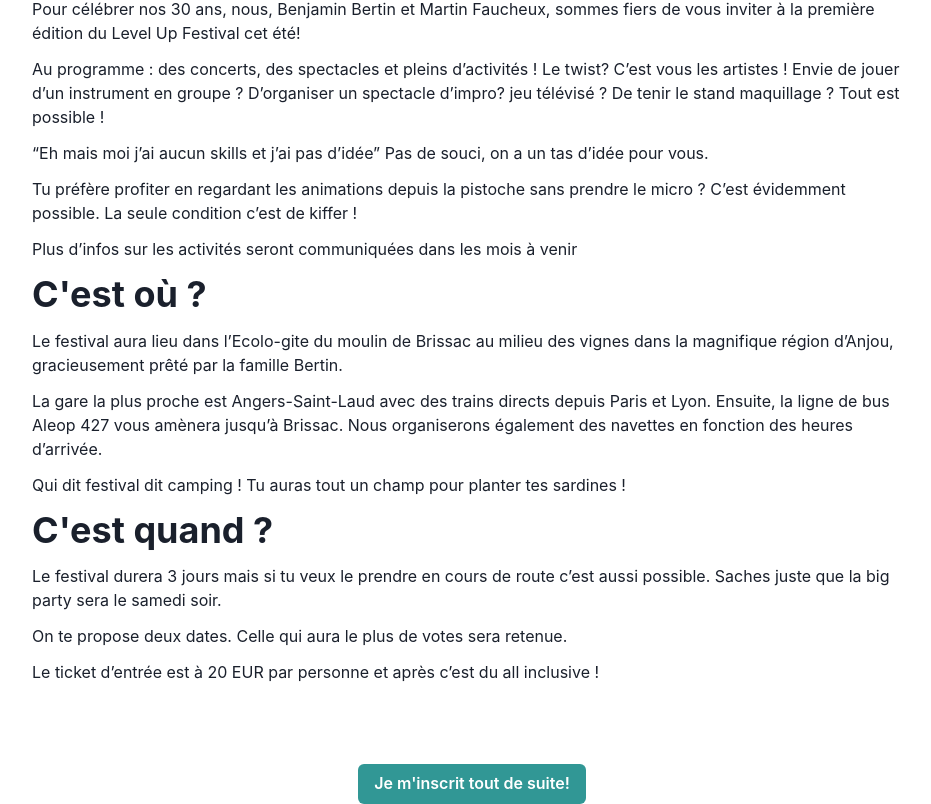
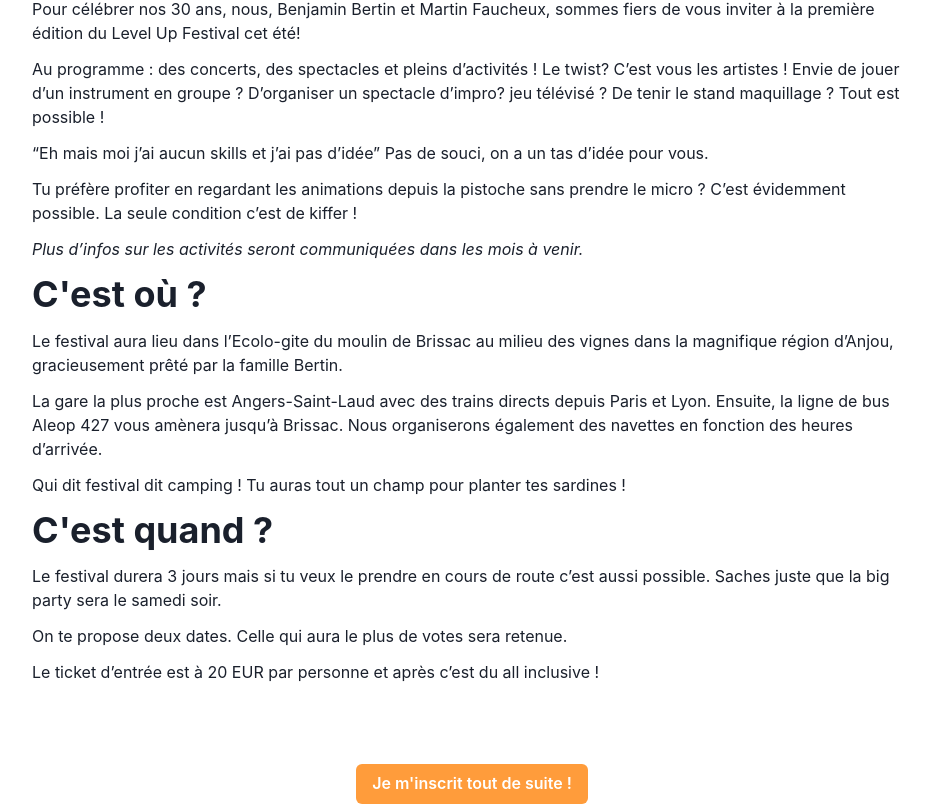
Before and after one commit to martinfaucheux/level-up-festival, a Next.js app: page / in a window 1280 px wide. Shown: the part 286-1090 px from the top of the page, without its empty margins (168-1099 px from the left). Built offline with nearby package versions, Linux system fonts and the light colour scheme.

Commit message:
change theme to orange

```diff
--- a/app/page.tsx
+++ b/app/page.tsx
@@ -4,26 +4,22 @@ export default function Home() {
     return (
         <
             >
-            {/* Top Banner */}
             <Box
                 as="header"
-                bg="teal.500"
+                bg="lightOrange.300"
                 color="white"
                 py={4}
                 textAlign="center"
-                // borderRadius="md"
                 mb={8}
             >
                 <Image
-                    src="/images/logo.png" // Replace with your logo path
+                    src="/images/logo.png"
                     alt="Logo"
                     w={300}
-                    // boxSize="100px"
                     mx="auto"
                 />
             </Box>
 
-            {/* Content Section */}
             <VStack spacing={3} align="start" px={200}>
                 <Heading>
                     L'Evènement de 2025
@@ -40,8 +36,8 @@ export default function Home() {
                 <Text>
                     Tu préfère profiter en regardant les animations depuis la pistoche sans prendre le micro ? C’est évidemment possible. La seule condition c’est de kiffer !
                 </Text>
-                <Text>
-                    Plus d’infos sur les activités seront communiquées dans les mois à venir
+                <Text fontStyle="italic">
+                    Plus d’infos sur les activités seront communiquées dans les mois à venir.
                 </Text>
 
                 <Heading>C'est où ?</Heading>
@@ -57,7 +53,7 @@ export default function Home() {
 
             </VStack>
 
-            <Flex justify="center" mt={20}><Button colorScheme='teal' >Je m'inscrit tout de suite! </Button></Flex>
+            <Flex justify="center" mt={20}><Button variant="solid" >Je m'inscrit tout de suite ! </Button></Flex>
         </>
     );
 }
--- a/app/providers.tsx
+++ b/app/providers.tsx
@@ -2,7 +2,8 @@
 'use client'
 
 import { ChakraProvider } from '@chakra-ui/react'
+import theme from './theme';
 
 export function Providers({ children }: { children: React.ReactNode }) {
-    return <ChakraProvider>{children}</ChakraProvider>
+    return <ChakraProvider theme={theme}>{children}</ChakraProvider>
 }
--- /dev/null
+++ b/app/theme.js
@@ -0,0 +1,35 @@
+import { extendTheme } from '@chakra-ui/react';
+
+// Define a custom color palette for #ffc46b
+const theme = extendTheme({
+    colors: {
+        lightOrange: {
+            50: '#fff4d1',  // Lightest shade
+            100: '#ffeb99', // Lighter shade
+            200: '#ffd766', // Light shade
+            300: '#ffc46b', // Base color
+            400: '#ff9c3b', // Darker shade
+            500: '#ff7a00', // Darkest shade
+        },
+    },
+    components: {
+        Button: {
+            baseStyle: {
+                _hover: {
+                    bg: 'lightOrange.500',
+                },
+            },
+            variants: {
+                solid: {
+                    bg: 'lightOrange.400',
+                    color: 'white',
+                    _hover: {
+                        bg: 'lightOrange.500',
+                    },
+                },
+            },
+        },
+    },
+});
+
+export default theme;
```
